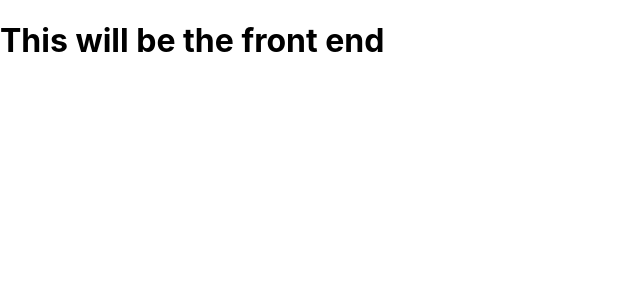
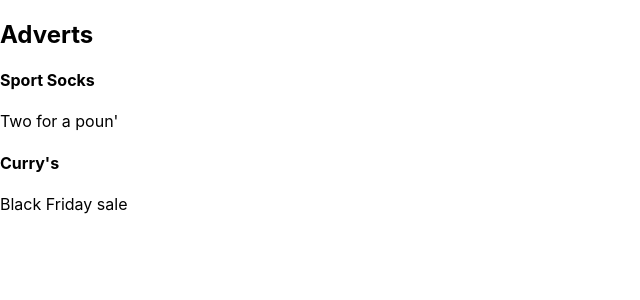
Before and after one commit to neilmcdonagh1985/advert_app_java_spring_hibernate, a React (Create React App) app in the folder client/: page / in a window 1280 px wide. Shown: the top 300 px of the page, without its empty margins (0-640 px from the left). Built offline with nearby package versions, Linux system fonts and the light colour scheme.

Commit message:
basic components added

```diff
--- a/client/src/App.js
+++ b/client/src/App.js
@@ -1,11 +1,9 @@
 import React from 'react';
+import AdvertBox from "./containers/AdvertBox";
 import './App.css';
 
 function App() {
-  return (
-    <h1 className="title">This will be the front end</h1>
-
-  );
+  return <AdvertBox />
 }
 
 export default App;
--- /dev/null
+++ b/client/src/components/Advert.js
@@ -0,0 +1,16 @@
+import React, { Component } from "react";
+import AdvertBox from "../containers/AdvertBox";
+
+class Advert extends Component {
+    render() {
+        return (
+            <div className="advert">
+                <h4>{this.props.title}</h4>
+                <p>{this.props.children}</p>
+            </div>
+
+        );
+    }
+}
+
+export default Advert;
--- /dev/null
+++ b/client/src/components/AdvertList.js
@@ -0,0 +1,20 @@
+import React, { Component } from "react";
+import Advert from "./Advert";
+
+class AdvertList extends Component {
+    render() {
+        const advertNodes = this.props.data.map(advert => {
+            return (
+              <Advert title={advert.title} key={advert.id}>{advert.description}</Advert>
+            );
+        });
+
+        return (
+            <div className="advert-list">
+                {advertNodes}
+            </div>
+        )
+    }
+}
+
+export default AdvertList;
--- /dev/null
+++ b/client/src/containers/AdvertBox.js
@@ -0,0 +1,33 @@
+import React, { Component } from "react";
+import AdvertList from "../components/AdvertList"
+
+class AdvertBox extends Component {
+    constructor(props) {
+        super(props);
+        this.state = {
+            data: [
+                {
+                    id: 1,
+                    title: "Sport Socks",
+                    description: "Two for a poun'"
+                },
+                {
+                    id: 2,
+                    title: "Curry's",
+                    description: "Black Friday sale"
+                }
+            ]
+        };
+
+    }
+    render() {
+        return (
+            <div className="advert-box">
+                <h2>Adverts</h2>
+                <AdvertList data={this.state.data} />
+            </div>
+        );
+    }
+}
+
+export default AdvertBox;
```
